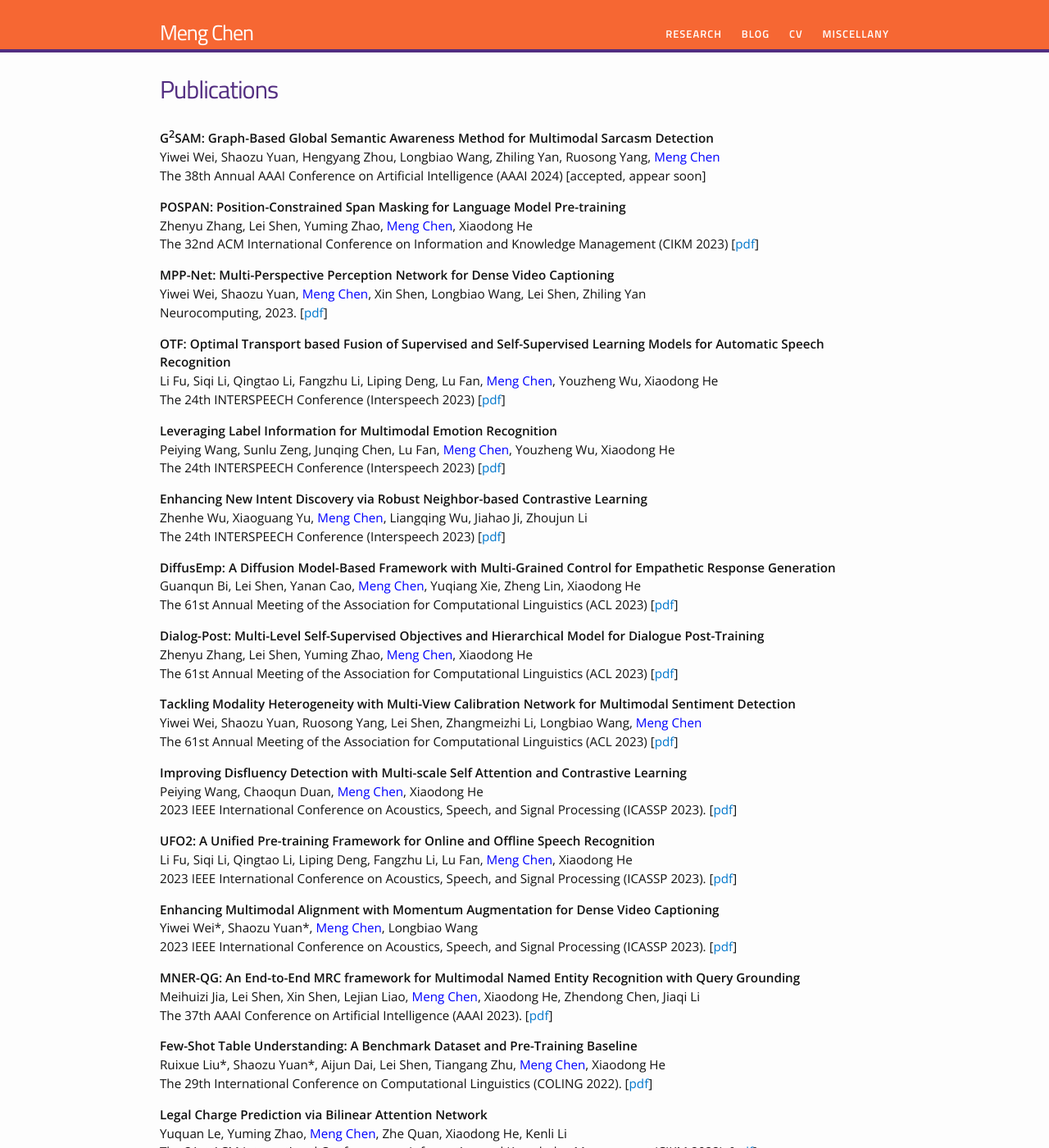
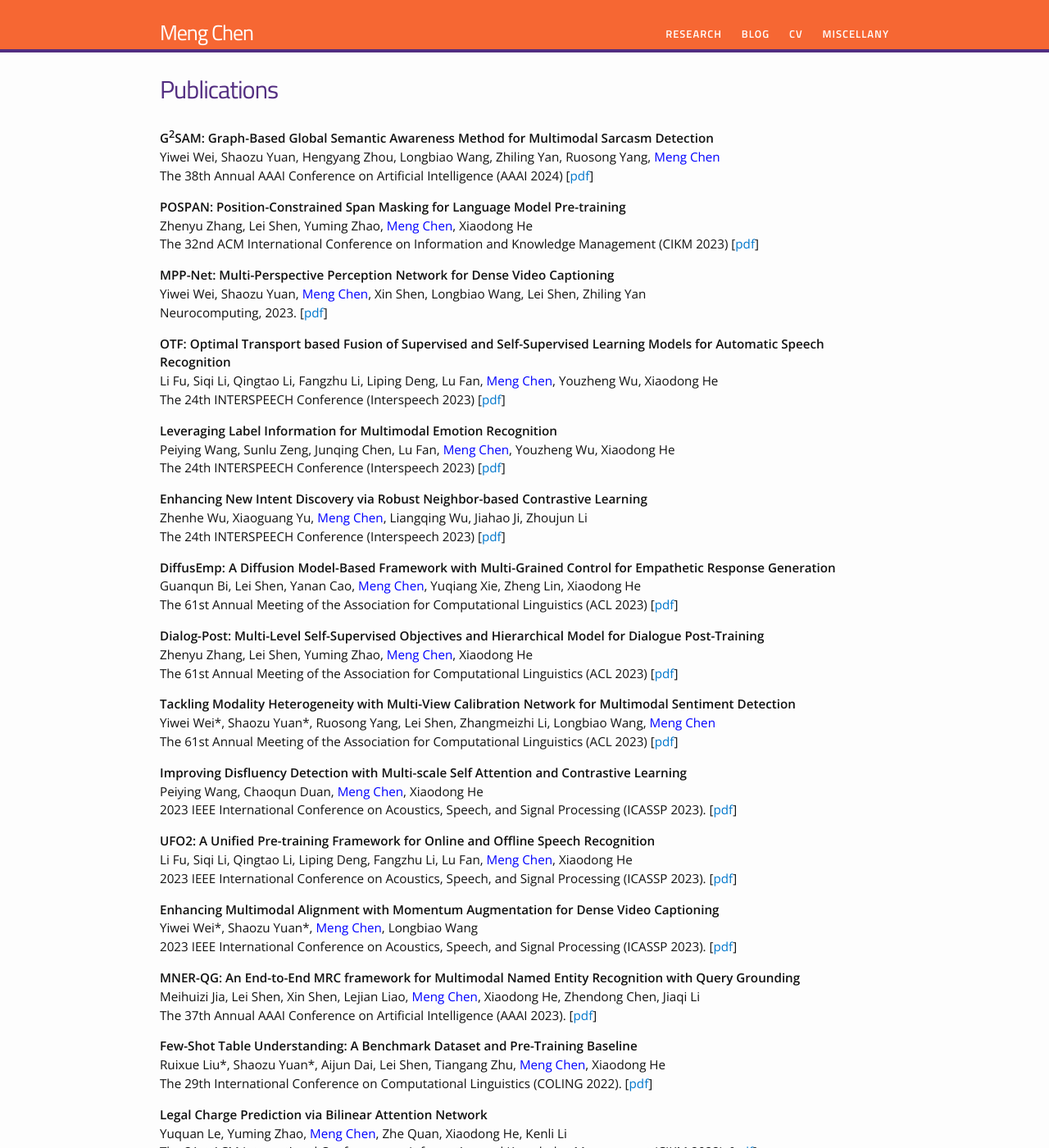
Before and after one commit to chenmengdx/chenmengdx.github.io, a Jekyll site: the page built from research.md, in a window 1280 px wide and 1400 px high. Shown: the whole window at 82% size. Built offline with Jekyll 4.4.1, drawn with Linux system fonts in a browser that asks for light colours.

Commit message:
update publication

```diff
--- a/index.html
+++ b/index.html
@@ -23,7 +23,7 @@ Before that, I was a Research Scientist at Dragon Research of <a href="http://ww
 </p>
 
 <p style="text-align:justify;">
-I'm also serving as the Program Committee member for several top academic conferences including AAAI 2021/2022/2023/2024, ACL 2021/2022/2023, EMNLP 2020/2021/2022/2023, NAACL 2022, EACL 2023, ICASSP 2023/2024, Interspeech 2022/2023, ACM Multimedia 2023 etc. In my spare time, I love traveling, reading, watching movies and playing soccer. I'm an amateur soccer player and my soccer career lasts for more than 10 years. I'm a loyal fan of Manchester United.
+I'm also serving as the Program Committee member for several top academic conferences including AAAI 2021/2022/2023/2024, ACL 2021/2022/2023, EMNLP 2020/2021/2022/2023, NAACL 2022/2024, EACL 2023, ICASSP 2023/2024, Interspeech 2022/2023, ACM Multimedia 2023 etc. In my spare time, I love traveling, reading, watching movies and playing soccer. I'm an amateur soccer player and my soccer career lasts for more than 10 years. I'm a loyal fan of Manchester United.
 </p>
 
 </div>
--- a/research.md
+++ b/research.md
@@ -9,7 +9,7 @@ permalink: /research/
 <p>
 <b> G<sup>2</sup>SAM: Graph-Based Global Semantic Awareness Method for Multimodal Sarcasm Detection </b> <br />
 Yiwei Wei, Shaozu Yuan, Hengyang Zhou, Longbiao Wang, Zhiling Yan, Ruosong Yang, <font color="blue">Meng Chen</font> <br />
-The 38th Annual AAAI Conference on Artificial Intelligence (AAAI 2024) [accepted, appear soon]
+The 38th Annual AAAI Conference on Artificial Intelligence (AAAI 2024) [<a href="../papers/AAAI-24.pdf">pdf</a>]
 </p>
 
 <p>
@@ -56,7 +56,7 @@ The 61st Annual Meeting of the Association for Computational Linguistics (ACL 20
 
 <p>
 <b> Tackling Modality Heterogeneity with Multi-View Calibration Network for Multimodal Sentiment Detection </b> <br />
-Yiwei Wei, Shaozu Yuan, Ruosong Yang, Lei Shen, Zhangmeizhi Li, Longbiao Wang, <font color="blue">Meng Chen</font> <br />
+Yiwei Wei*, Shaozu Yuan*, Ruosong Yang, Lei Shen, Zhangmeizhi Li, Longbiao Wang, <font color="blue">Meng Chen</font> <br />
 The 61st Annual Meeting of the Association for Computational Linguistics (ACL 2023) [<a href="../papers/ACL23-Sentiment.pdf">pdf</a>]
 </p>
 
@@ -81,7 +81,7 @@ Yiwei Wei*, Shaozu Yuan*, <font color="blue">Meng Chen</font>, Longbiao Wang <br
 <p>
 <b>MNER-QG: An End-to-End MRC framework for Multimodal Named Entity Recognition with Query Grounding </b> <br />
 Meihuizi Jia, Lei Shen, Xin Shen, Lejian Liao, <font color="blue">Meng Chen</font>, Xiaodong He, Zhendong Chen, Jiaqi Li <br />
-The 37th AAAI Conference on Artificial Intelligence (AAAI 2023). [<a href="../papers/AAAI-23.pdf">pdf</a>]
+The 37th Annual AAAI Conference on Artificial Intelligence (AAAI 2023). [<a href="../papers/AAAI-23.pdf">pdf</a>]
 </p>
 
 <p>
```
Also changed, not shown: 1 other file.
